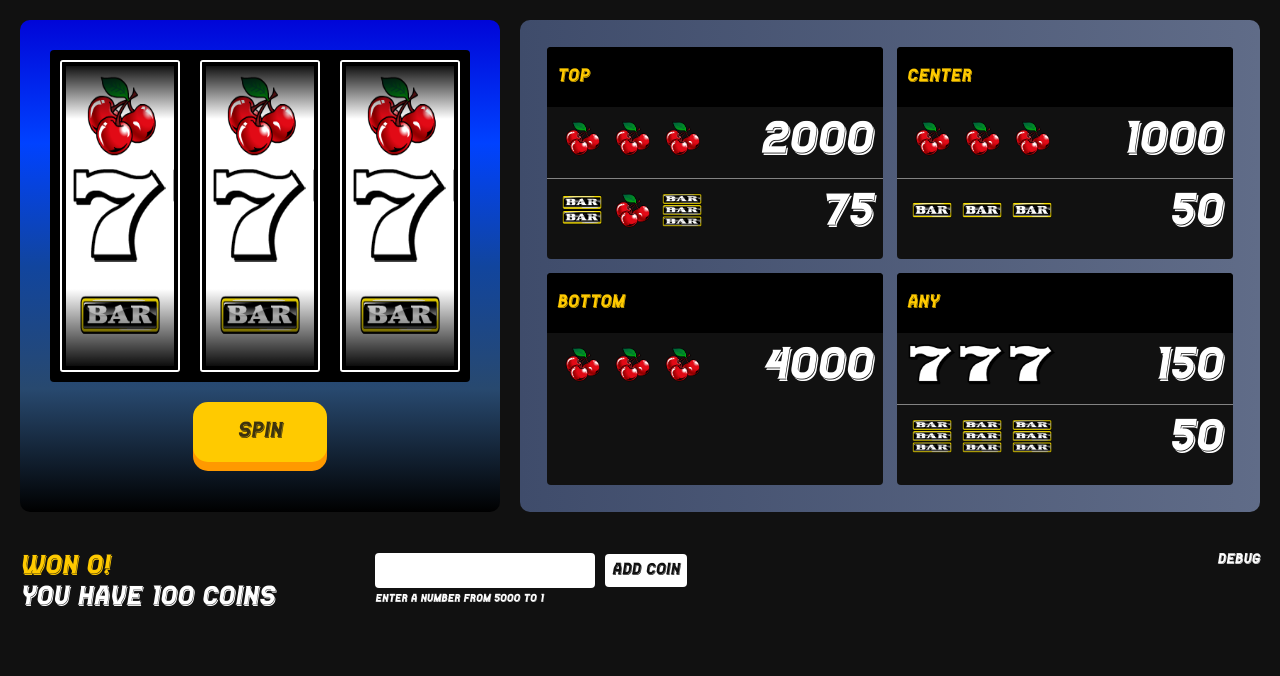
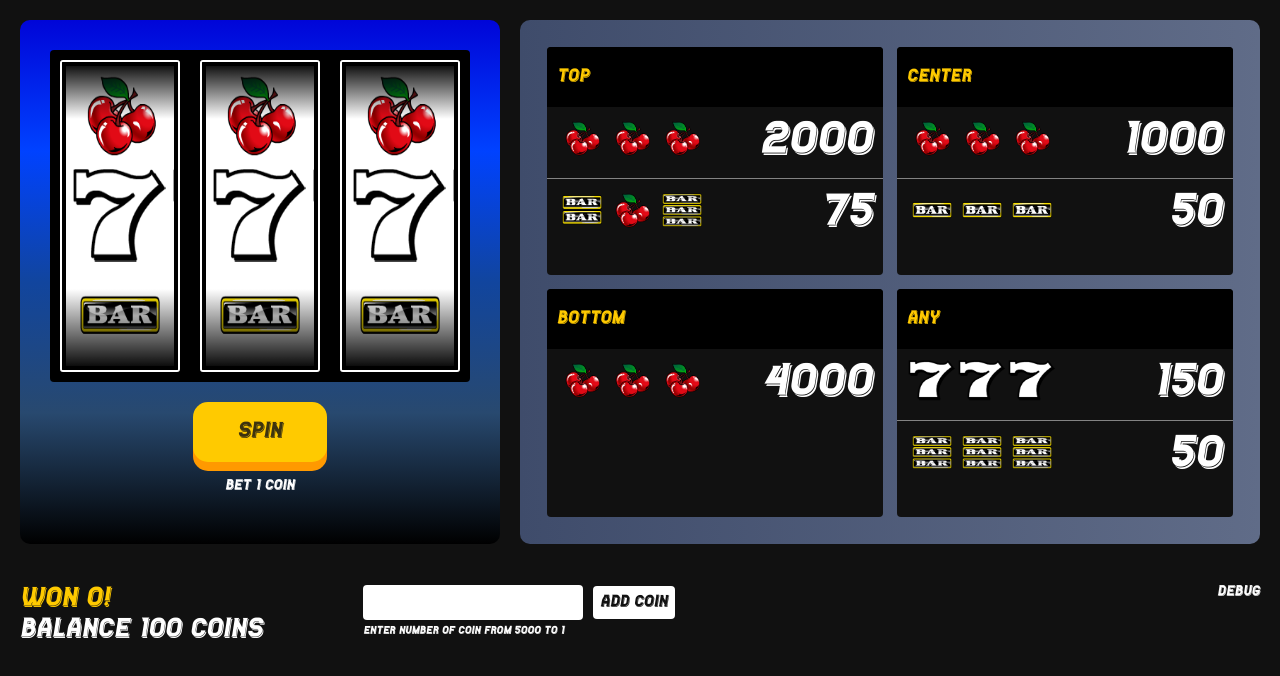
Before and after one commit to muke1908/slot-machine-demo, a React (Create React App) app: page / in a window 1280 px wide. Shown: the top 676 px of the page. Built offline with nearby package versions, Linux system fonts and the light colour scheme.

Commit message:
chore: corrected readme

```diff
--- a/src/components/Balance.js
+++ b/src/components/Balance.js
@@ -47,7 +47,7 @@ const BalanceWrapper = styled.div`
 const Balance = ({ balance, winAmount, onClick })=> {
 
     const [ newBalance, setNewBalance ] = useState('');
-    const validationString = `Enter a number from ${maxReloadAmount} to ${minReloadAmount}`;
+    const validationString = `Enter number of coin from ${maxReloadAmount} to ${minReloadAmount}`;
 
     const updateBalance = (e, updateAmount) => {
         e.preventDefault();
@@ -66,7 +66,7 @@ const Balance = ({ balance, winAmount, onClick })=> {
             <div className='item'>
                 <span className='winAmount'>Won {winAmount}!</span>
                 <br/>
-                You have { balance } coins
+                Balance { balance } coins
             </div>
             <div>
                 <input type='text' value={newBalance} onChange={(e)=>setNewBalance(e.target.value)}/>
--- a/src/components/SpinBtn.js
+++ b/src/components/SpinBtn.js
@@ -6,6 +6,7 @@ const Wrapper = styled.div`
     align-items: center;
     justify-content: center;
     padding: 20px;
+    flex-direction: column;
 
     #spin_btn {
         text-transform: uppercase;
@@ -39,7 +40,7 @@ const Wrapper = styled.div`
         pointer-events: none;
     }
 `
-const SpinBtn = ({ onClick, gameLoading })=> {
+const SpinBtn = ({ onClick, gameLoading, spinCost })=> {
     const clickHandler = (e)=> {
         e.preventDefault();
         onClick()
@@ -47,6 +48,8 @@ const SpinBtn = ({ onClick, gameLoading })=> {
     return (
         <Wrapper>
             <a className={gameLoading ? 'disabled' : ''} id="spin_btn" onClick={(e)=>clickHandler(e)}>Spin</a>
+            <br/>
+            Bet {spinCost} Coin
         </Wrapper>
     );
 }
--- a/src/container/Slots.js
+++ b/src/container/Slots.js
@@ -135,7 +135,7 @@ const Slots = () => {
                     })
                 }
             </SlotsContainer>
-            <SpinBtn onClick={spin} gameLoading={gameLoading}/>
+            <SpinBtn onClick={spin} gameLoading={gameLoading} spinCost={spinCost}/>
         </Wrapper>
     )
 }
--- a/src/index.css
+++ b/src/index.css
@@ -12,8 +12,13 @@ body {
     -moz-osx-font-smoothing: grayscale;
     background: #111;
     color: white;
+    display: flex;
+    justify-content: center;
 }
 
+#root {
+    max-width: 1280px;
+}
 @keyframes blink {
     0%   { background-color: #e67e22; }
     49% { background-color: #e67e22; }
```
Also changed, not shown: src/App.js (line endings or trailing spaces), 1 other file (tests, documents, lock files or other folders).
